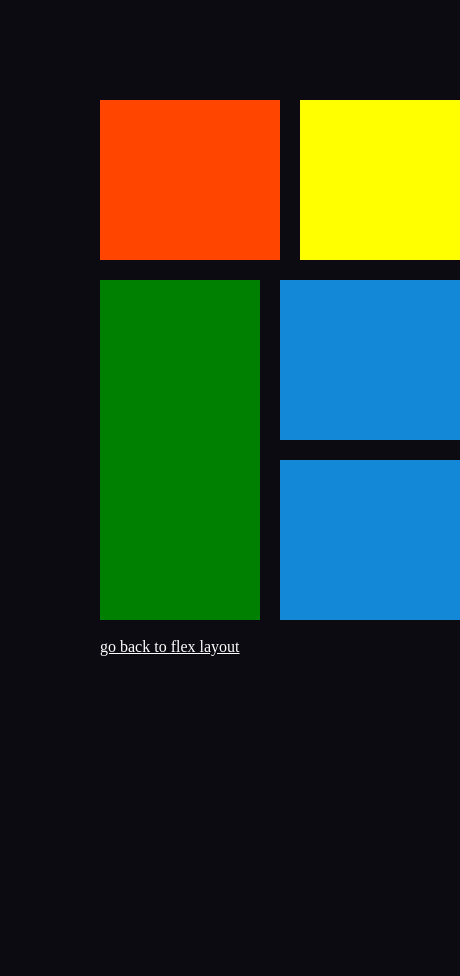
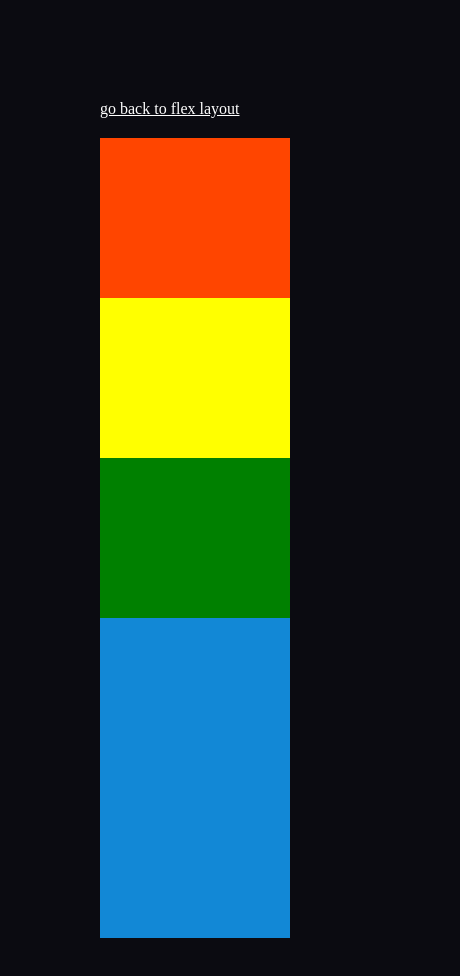
Before and after one commit to amazinernest/FlexGrid-Layout, a plain HTML site: page grid.html in a window 390 px wide. Shown: the whole page, 460 px wide, since content can reach past the window. Before the commit the page ends 844 px from the top, so only its background shows below. Drawn offline with Linux system fonts and the light colour scheme.

Commit message:
second commit

```diff
--- a/grid.css
+++ b/grid.css
@@ -47,6 +47,18 @@ main div {
   background: rgb(18, 136, 214);
 }
 
+header {
+  margin-bottom: 20px;
+}
+
 a {
   color: #fff;
 }
+
+@media screen and (max-width: 768px) {
+  main {
+    width: 100%;
+    display: block;
+    gap: 20px;
+  }
+}
--- a/grid.html
+++ b/grid.html
@@ -8,6 +8,9 @@
     <link rel="stylesheet" href="grid.css" />
   </head>
   <body>
+    <header>
+      <a href="index.html">go back to flex layout</a>
+    </header>
     <main>
       <div class="box1"></div>
       <div class="box2"></div>
@@ -17,7 +20,5 @@
     </main>
 
     <br />
-
-    <a href="index.html">go back to flex layout</a>
   </body>
 </html>
--- a/style.css
+++ b/style.css
@@ -84,6 +84,10 @@ button:hover {
   color: hsl(179, 100%, 13%);
 }
 
+header {
+  margin-bottom: 20px;
+}
+
 /* media queries */
 
 @media screen and (max-width: 375px) {
```
Also changed, not shown: index.html (+4 -1 lines).
